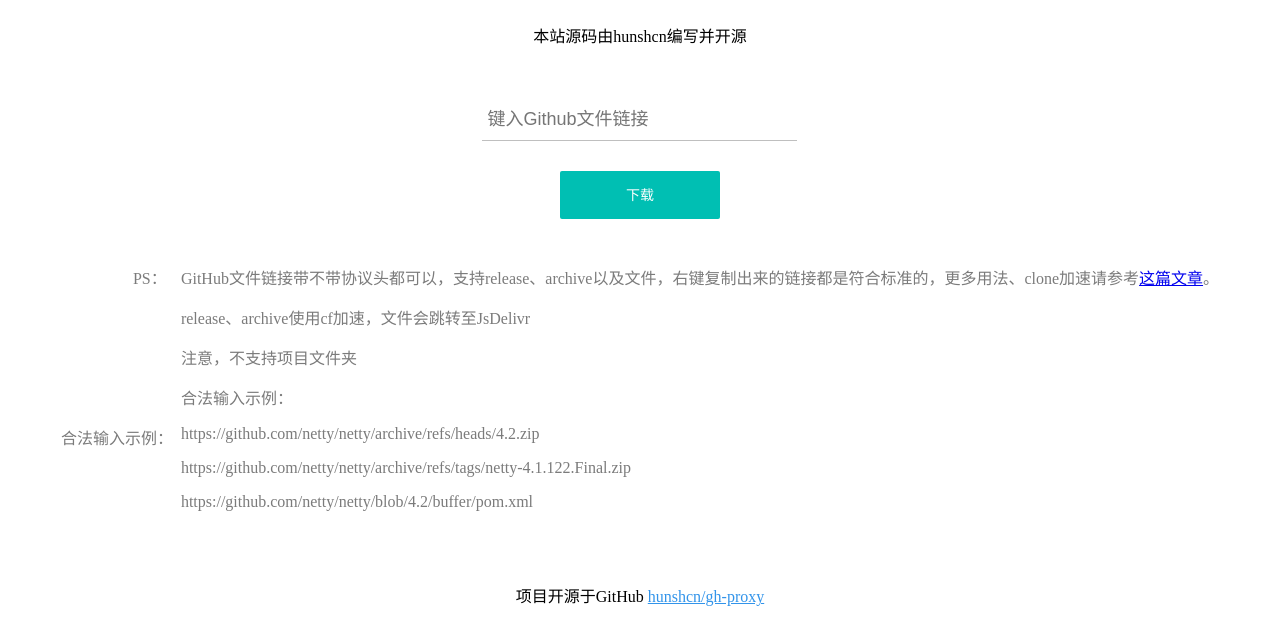
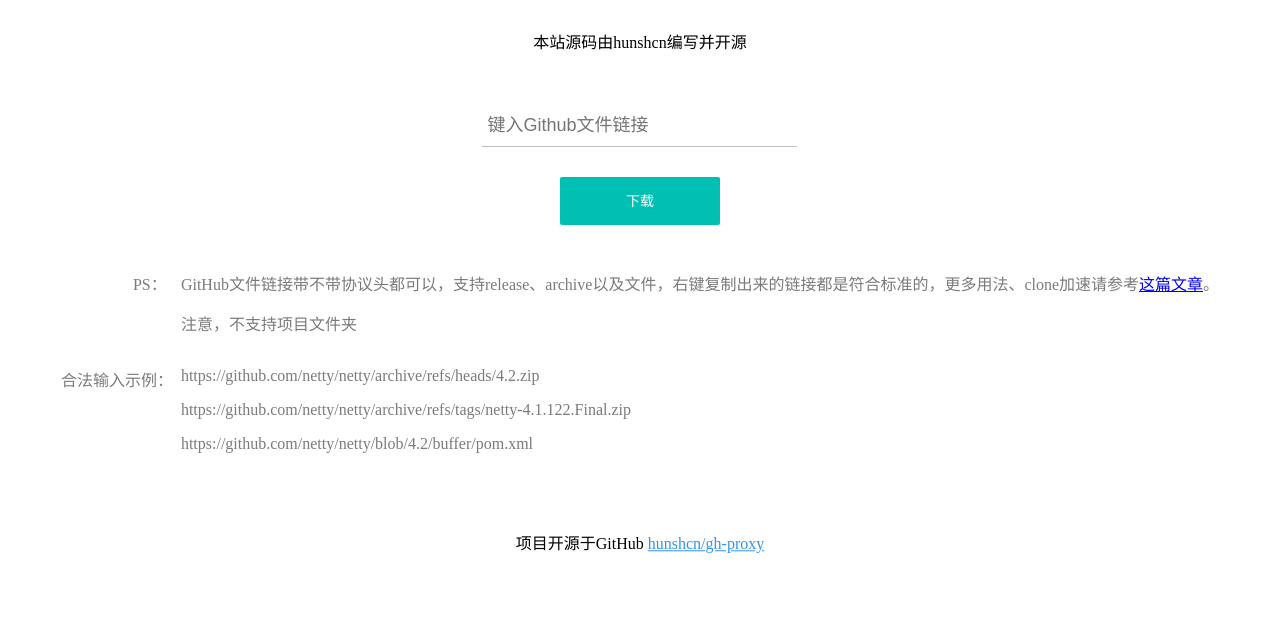
Before and after one commit to changelzj/changelzj.github.io, a plain HTML site: page gh-proxy/index.html in a window 1280 px wide. Shown: the part 210-853 px from the top of the page. After the commit the page ends 800 px from the top, so only its background shows below. Drawn offline with Linux system fonts and the light colour scheme.

Commit message:
Update index.html

```diff
--- a/gh-proxy/index.html
+++ b/gh-proxy/index.html
@@ -137,10 +137,10 @@
     </label>
     <input class="block btn" type="submit" value="下载">
     <div class="tips"><p>GitHub文件链接带不带协议头都可以，支持release、archive以及文件，右键复制出来的链接都是符合标准的，更多用法、clone加速请参考<a href="https://hunsh.net/archives/23/">这篇文章</a>。</p>
-        <p>release、archive使用cf加速，文件会跳转至JsDelivr</p>
+
         <p>注意，不支持项目文件夹</p></div>
     <div class="example">
-        合法输入示例：
+
         <p> https://github.com/netty/netty/archive/refs/heads/4.2.zip</p>
         <p> https://github.com/netty/netty/archive/refs/tags/netty-4.1.122.Final.zip</p>
         <p>https://github.com/netty/netty/blob/4.2/buffer/pom.xml</p>
```
